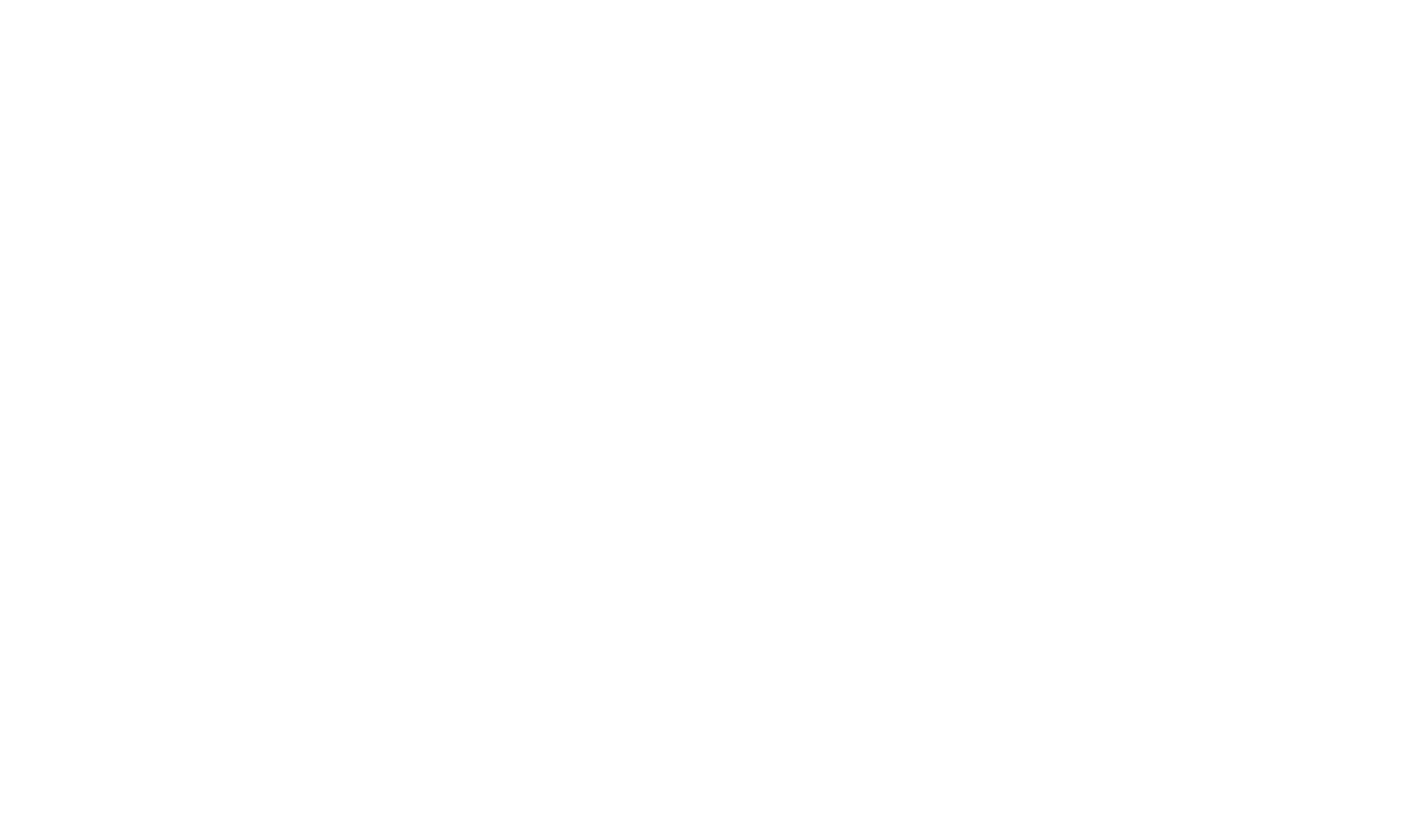
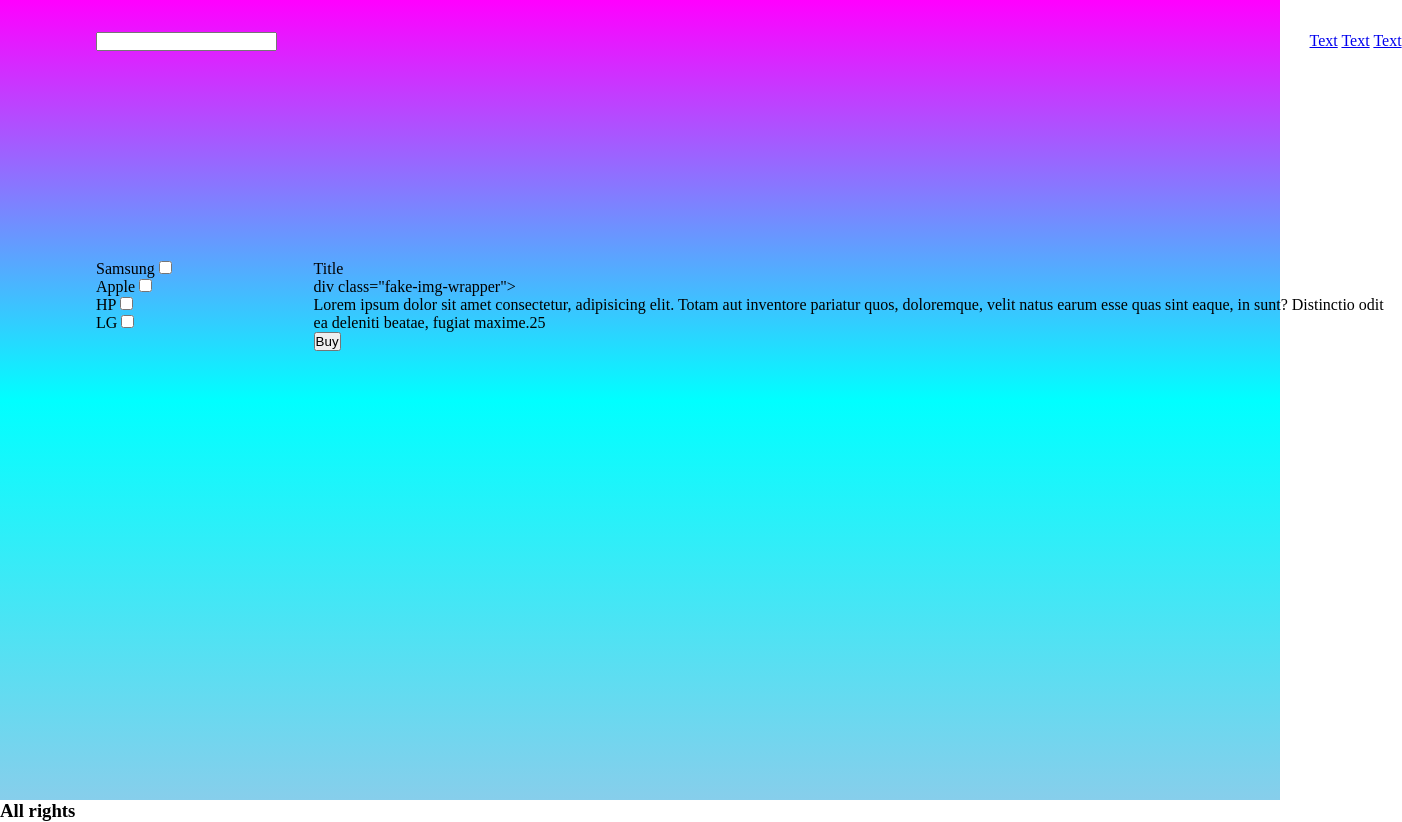
Before and after one commit to Dzeshulska/homework-15.05.23, a plain HTML site: page index.html in a window 1280 px wide. Shown: the whole page, 1402 px wide, since content can reach past the window. Before the commit the page ends 800 px from the top, so only its background shows below. Drawn offline with Linux system fonts and the light colour scheme.

Commit message:
added something

```diff
--- a/index.html
+++ b/index.html
@@ -4,9 +4,71 @@
     <meta charset="UTF-8">
     <meta name="viewport" content="width=device-width, initial-scale=1.0">
     <title>Job</title>
-    <link rel="stylesheet" href="./style.css" />
+    <link rel="stylesheet" href="./styles/style.css" />
 </head>
+
 <body>
+    <div id="app">
+        <header class="header">
+            <div class="input-wrapper">
+                <input type="text" class="input" />
+            </div>
 
+            <nav class="nav">
+                <a href="#" class="nav-link">Text</a>
+                <a href="#" class="nav-link">Text</a>
+                <a href="#" class="nav-link">Text</a>
+            </nav>
+
+        </header>
+
+        <aside class="sidebar">
+            <div class="row">
+                <span class="sidebar-title">Samsung</span>
+                <input type="checkbox" />
+            </div>
+
+            <div class="row">
+                <span class="sidebar-title">Apple</span>
+                <input type="checkbox" />
+            </div>
+
+            <div class="row">
+                <span class="sidebar-title">HP</span>
+                <input type="checkbox" />
+            </div>
+
+            <div class="row">
+                <span class="sidebar-title">LG</span>
+                <input type="checkbox" />
+            </div>
+        </aside>
+
+        <main class="main">
+            <div class="product">
+                <div class="product-title">Title </div>
+
+                div class="fake-img-wrapper">
+                    <div class="fake-img"></div>
+                </div>
+
+                <div class="description">
+                    Lorem ipsum dolor sit amet consectetur,
+                    adipisicing elit. Totam aut inventore pariatur quos,
+                    doloremque, velit natus earum esse quas sint eaque,
+                    in sunt? Distinctio odit ea deleniti beatae, fugiat maxime.25
+                </div>
+
+                <div class="button-wrapper">
+                    <button class="button">Buy</button>
+                </div>
+
+            </div>
+        </main>
+
+        <footer class="footer">
+            <h3>All rights</h3>
+        </footer>
+    </div>
 </body>
 </html>
--- /dev/null
+++ b/styles/style.css
@@ -0,0 +1,41 @@
+@import url("./variables.css");
+
+* {
+    padding: 0;
+    margin: 0;
+    box-sizing: border-box;
+}
+
+#app {
+    display: grid;
+    background: var(--main-bgr);
+    height: 100vh;
+    padding: 2rem 6rem;
+    grid-template-columns: repeat(2, 20% 80%);
+    grid-template-areas:
+    "header header header"
+    "sidebar main main"
+    "footer footer footer"
+    ;
+}
+
+.header {
+    display: flex;
+    justify-content: space-between;
+    grid-area: header;
+}
+
+.sidebar {
+    display: flex;
+    flex-direction: column;
+    grid-area: sidebar;
+}
+
+
+.main {
+    grid-area: main;
+}
+
+.footer {
+    grid-area: footer;
+}
--- /dev/null
+++ b/styles/variables.css
@@ -0,0 +1,4 @@
+:root {
+
+    --main-bgr:linear-gradient(magenta, cyan, skyblue);
+}
```
Also changed, not shown: styles/media.css (added), 12 other files.
